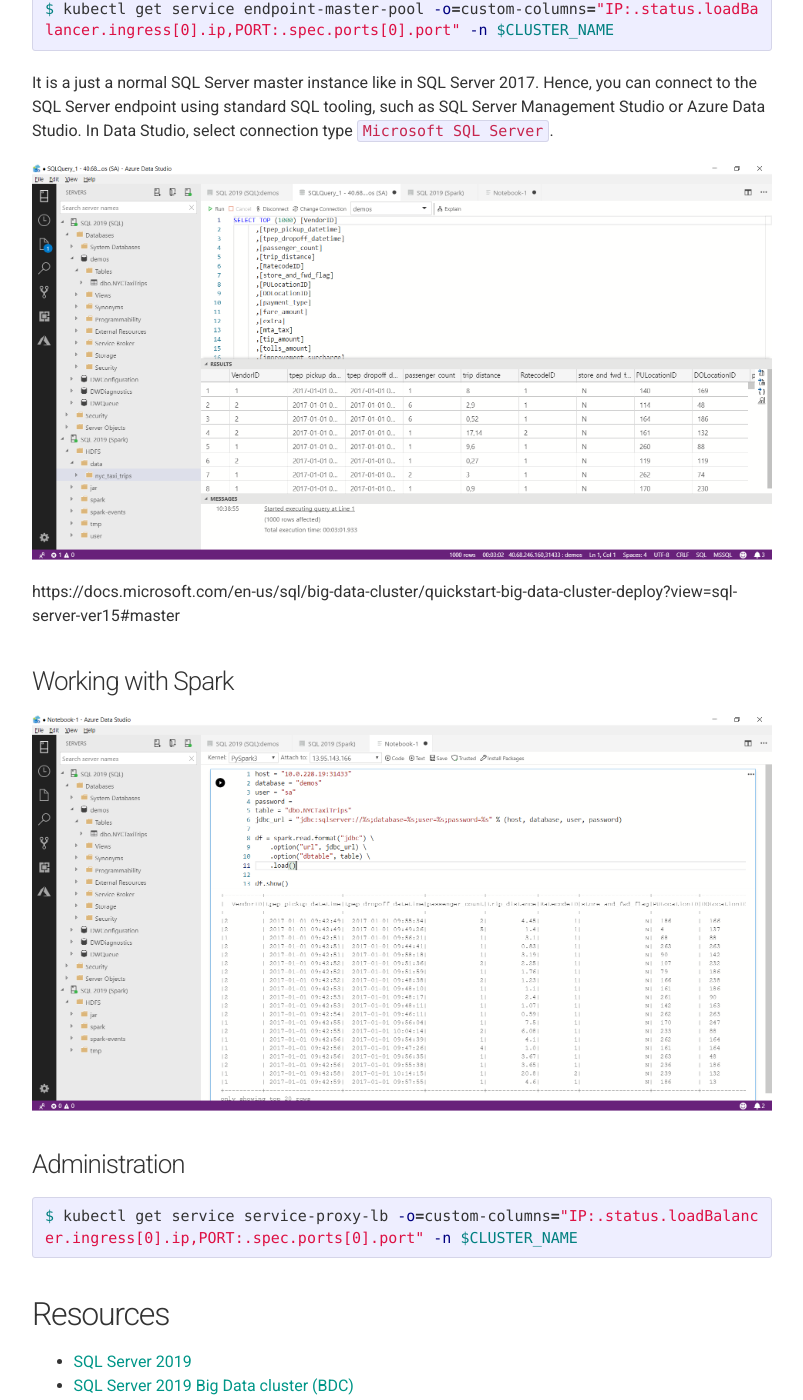
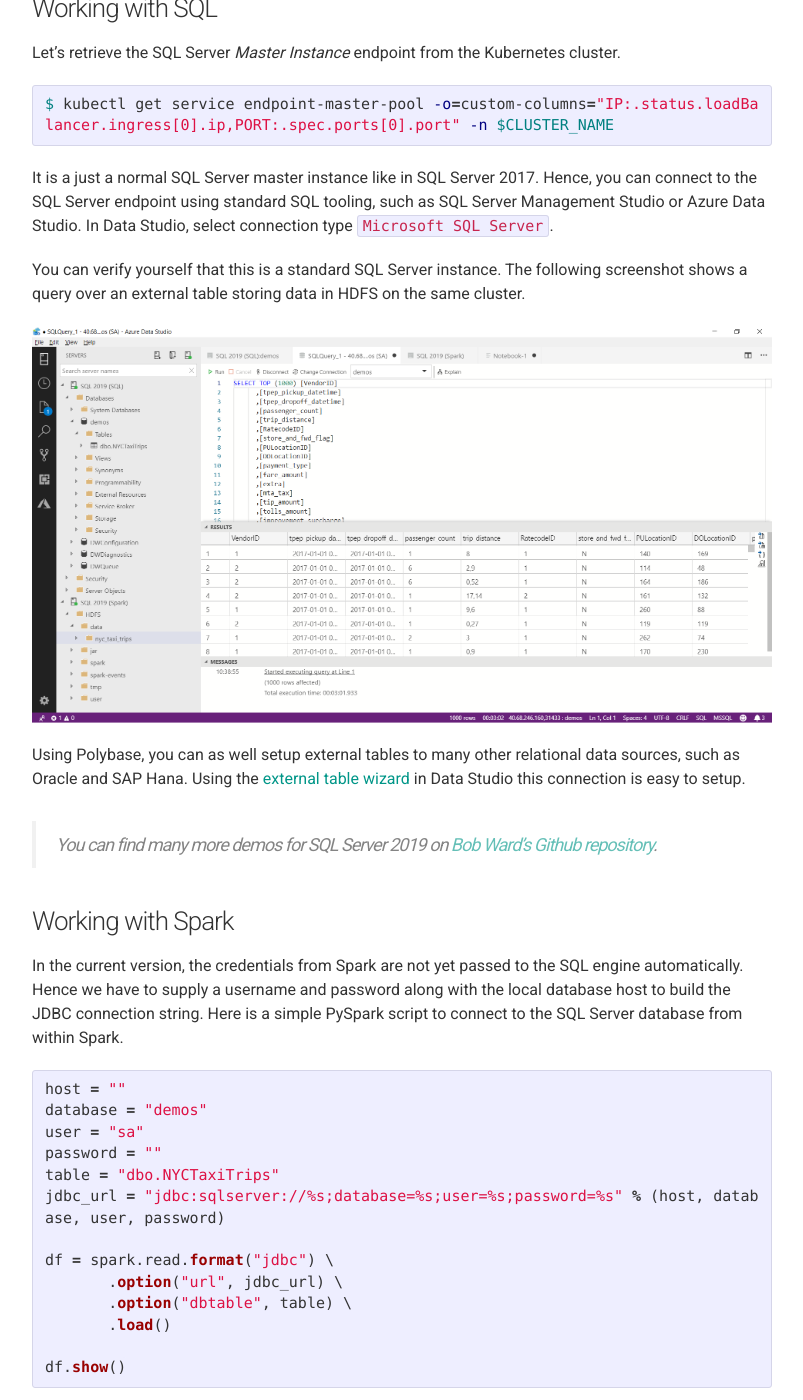
Before and after one commit to chaosmail/chaosmail.github.com, a Jekyll site: the page built from _posts/2019-02-01-getting-started-with-sql2019.md, in a window 1280 px wide and 1400 px high, scrolled down 6294 px. Shown: the whole window, without its empty margins (238-1041 px from the left). Built offline with Jekyll 4.4.1, drawn with Linux system fonts in a browser that asks for light colours; nearby versions of some CDN libraries; comment, search, counter and statistics services are not loaded; some of the changed text lies outside the part shown.

Commit message:
update sql2019

````diff
--- a/_posts/2019-02-01-getting-started-with-sql2019.md
+++ b/_posts/2019-02-01-getting-started-with-sql2019.md
@@ -30,7 +30,7 @@
 In this section we will go through the prerequisites and installation process as documented in the [SQL Server 2019 installation guidelines][sql-server-2019-deploy-bigdata] for Big Data analytics. In the documentation, you will find a link to a [Python script][sql-server-2019-deploy-bigdata-github] that allows you to spin up SQL 2019 on AKS.
 
 > If you want to install SQL Server 2019 BDC on your on-premise Kubernetes cluster, you can follow the steps in [Christopher Adkin's Blog](https://chrisadkin.io/2018/12/18/building-a-kubernetes-cluster-for-sql-server-2019-big-data-clusters-part-1-hyper-v-virtual-machine-creation/
-).
+). You can find an official deployment guide for BDC on [minikube in the Microsoft docs](https://docs.microsoft.com/en-us/sql/big-data-cluster/deploy-on-minikube?view=sql-server-ver15).
 
 ### Prerequisites: Kubernetes and MSSQL clients
 
@@ -78,6 +78,8 @@
 ### Prerequisites: Azure Data Studio
 
 [Azure Data Studio][azure-data-studio] is a cross-platform management tool for Microsoft databases. It's like SQL Server Management Studio on top of the popular VS Code editor engine, a rich T-SQL editor with IntelliSense and Plugin support. Currently, it's the easiest way to connect to the different SQL Server 2019 endpoints (SQL, HDFS, and Spark). To do so, you need to [install Data Studio][azure-data-studio-install] and the [SQL Server 2019 extension][azure-data-studio-install-sql2019].
+
+Azure Data Studio also supports Jupyter-style notebooks for T-SQL and Spark. The following screenshot shows Data Studio with the notebooks extension.
 
 ![Azure Data Studio with SQL Server 2019 extension]({{ site.baseurl }}/images/sql2019/data-studio.png "Azure Data Studio with SQL Server 2019 extension"){: .image-col-1}
 
@@ -176,7 +178,7 @@
 $ kubectl get service service-security-lb -o=custom-columns="IP:.status.loadBalancer.ingress[0].ip,PORT:.spec.ports[0].port" -n $CLUSTER_NAME
 ```
 
-https://docs.microsoft.com/en-us/sql/big-data-cluster/quickstart-big-data-cluster-deploy?view=sql-server-ver15#hdfs
+You can configure external tables in the SQL engine with data stored in HDFS with the [external table wizard](https://docs.microsoft.com/en-us/sql/relational-databases/polybase/data-virtualization-csv?toc=%2fsql%2fbig-data-cluster%2ftoc.json&view=sql-server-ver15).
 
 ### Working with SQL
 
@@ -188,19 +190,47 @@
 
 It is a just a normal SQL Server master instance like in SQL Server 2017. Hence, you can connect to the SQL Server endpoint using standard SQL tooling, such as SQL Server Management Studio or Azure Data Studio. In Data Studio, select connection type `Microsoft SQL Server`.
 
+You can verify yourself that this is a standard SQL Server instance. The following screenshot shows a query over an external table storing data in HDFS on the same cluster.
+
 ![External table in SQL Server 2019]({{ site.baseurl }}/images/sql2019/sql.png "External table in SQL Server 2019"){: .image-col-1}
 
-https://docs.microsoft.com/en-us/sql/big-data-cluster/quickstart-big-data-cluster-deploy?view=sql-server-ver15#master
+Using Polybase, you can as well setup external tables to many other relational data sources, such as Oracle and SAP Hana. Using the [external table wizard](https://docs.microsoft.com/en-us/sql/relational-databases/polybase/data-virtualization?toc=%2fsql%2fbig-data-cluster%2ftoc.json&view=sql-server-ver15) in Data Studio this connection is easy to setup.
+
+> You can find many more demos for SQL Server 2019 on [Bob Ward's Github repository](https://github.com/Microsoft/bobsql).
 
 ### Working with Spark
 
+In the current version, the credentials from Spark are not yet passed to the SQL engine automatically. Hence we have to supply a username and password along with the local database host to build the JDBC connection string. Here is a simple PySpark script to connect to the SQL Server database from within Spark.
+
+```python
+host = ""
+database = "demos"
+user = "sa"
+password = ""
+table = "dbo.NYCTaxiTrips"
+jdbc_url = "jdbc:sqlserver://%s;database=%s;user=%s;password=%s" % (host, database, user, password)
+
+df = spark.read.format("jdbc") \
+       .option("url", jdbc_url) \
+       .option("dbtable", table) \
+       .load()
+
+df.show()
+```
+
+The following screenshot shows the above query executed on my SQL Server 2019 BDC instance on the NYC Taxi Trips dataset.
+
 ![Spark accessing SQL in SQL Server 2019]({{ site.baseurl }}/images/sql2019/spark.png "Spark accessing SQL in SQL Server 2019"){: .image-col-1}
 
-### Administration
+If you need to [install additional Python packages](https://jakevdp.github.io/blog/2017/12/05/installing-python-packages-from-jupyter/) on the cluster nodes or [configure the Spark environment](https://becominghuman.ai/setting-up-a-scalable-data-exploration-environment-with-spark-and-jupyter-lab-22dbe7046269), you can use the Jupyter magic commands.
 
-```sh
-$ kubectl get service service-proxy-lb -o=custom-columns="IP:.status.loadBalancer.ingress[0].ip,PORT:.spec.ports[0].port" -n $CLUSTER_NAME
-```
+I am sure you can see why this is really cool, right? You can easily run your Spark ETL, pre-processing and Machine Learning pipelines on data both stored in SQL and HDFS or any external sources.
+
+> You can find many more Big Data samples on [Buck Woody's Github repository](https://github.com/Microsoft/sqlworkshops/tree/master/sqlserver2019bigdataclusters).
+
+## Summary
+
+
 
 ## Resources
 
@@ -216,6 +246,7 @@
 * [Kubectl installation guide][install-kubectl]
 * [Mssqlctl installation guide][install-mssqlctl]
 * [Azure Data Studio][azure-data-studio]
+* [SQL Workshops][sql-workshops]
 
 [sql-server-2019]: https://www.microsoft.com/en-us/sql-server/sql-server-2019
 [sql-server-2019-bigdata]: https://docs.microsoft.com/en-us/sql/big-data-cluster/big-data-cluster-overview?view=sql-server-ver15
@@ -232,3 +263,4 @@
 [azure-data-studio]: https://docs.microsoft.com/en-us/sql/azure-data-studio/what-is?view=sqlallproducts-allversions
 [azure-data-studio-install]: https://docs.microsoft.com/en-us/sql/azure-data-studio/download?view=sqlallproducts-allversions
 [azure-data-studio-install-sql2019]: https://docs.microsoft.com/en-us/sql/azure-data-studio/sql-server-2019-extension?view=sqlallproducts-allversions
+[sql-workshops]: https://microsoft.github.io/sqlworkshops/
````
